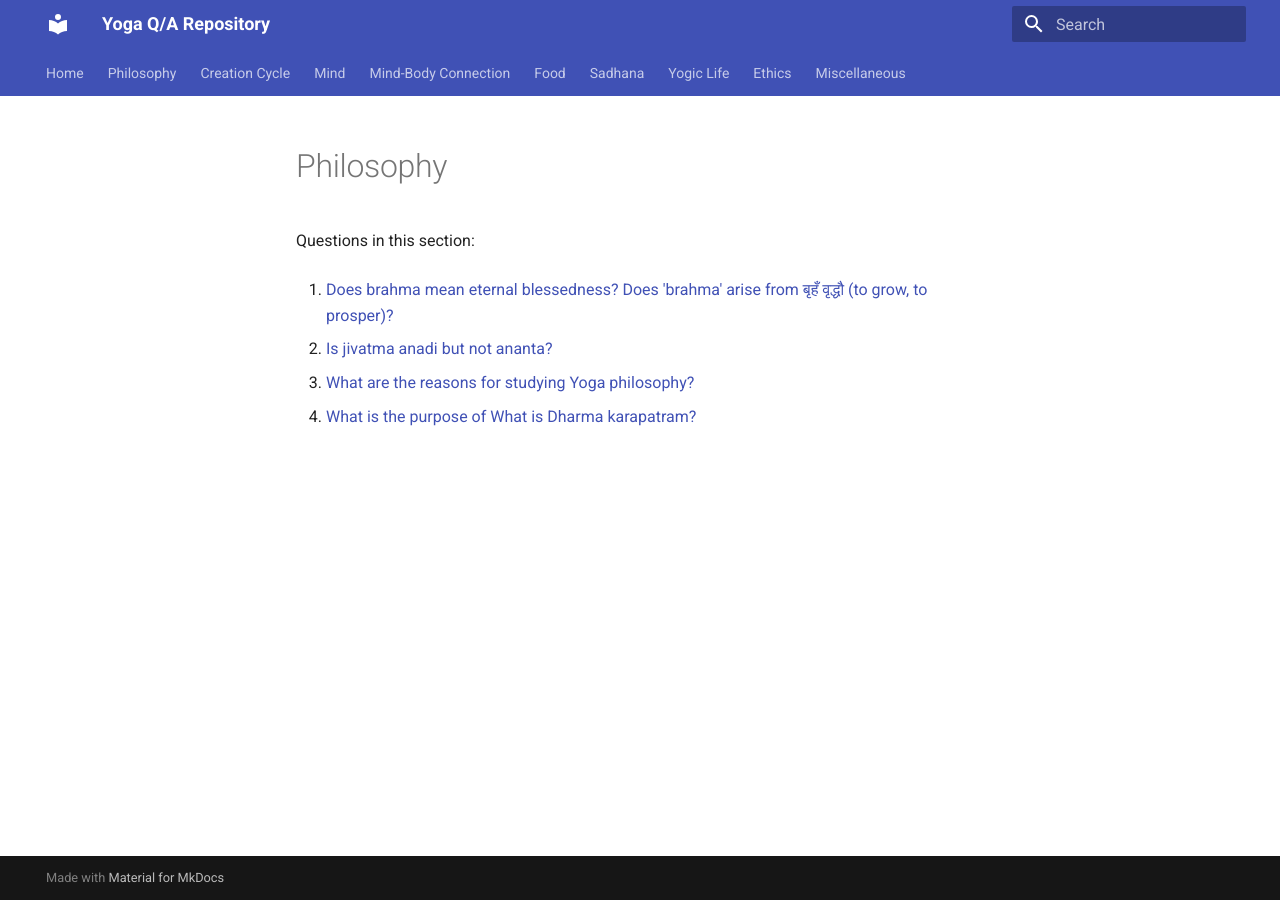
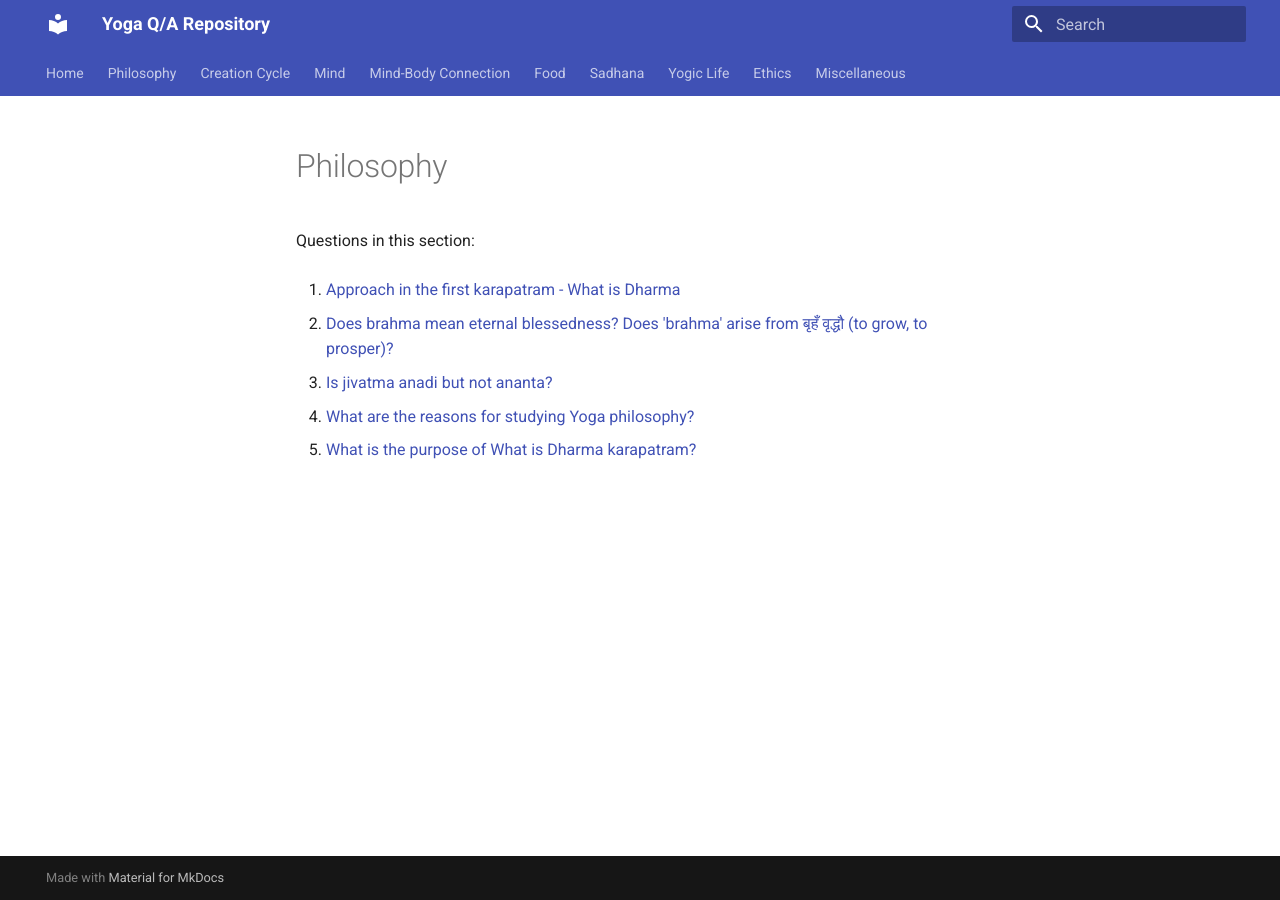
Before and after one commit to yogiclife/yoga-qa, an MkDocs documentation site: the page built from docs/philosophy/README.md, in a window 1280 px wide. Built offline with MkDocs 1.6.1 and Material for MkDocs 9.7.7, drawn with Linux system fonts in a browser that asks for light colours.

Commit message:
Update topic indices [skip ci]

```diff
--- a/docs/philosophy/README.md
+++ b/docs/philosophy/README.md
@@ -2,10 +2,12 @@
 
 Questions in this section:
 
-1. [Does brahma mean eternal blessedness? Does 'brahma' arise from बृहँ वृद्धौ (to grow, to prosper)?](does-brahma-mean-eternal-blessedness-does-brahma-arise-from-to-grow-to-prosper-20260628-113604.md)
+1. [Approach in the first karapatram - What is Dharma](approach-in-the-first-karapatram-what-is-dharma-20260629-072317.md)
 
-2. [Is jivatma anadi but not ananta?](is-jivatma-anadi-but-not-ananta-20260628-103314.md)
+2. [Does brahma mean eternal blessedness? Does 'brahma' arise from बृहँ वृद्धौ (to grow, to prosper)?](does-brahma-mean-eternal-blessedness-does-brahma-arise-from-to-grow-to-prosper-20260628-113604.md)
 
-3. [What are the reasons for studying Yoga philosophy?](what-are-the-reasons-for-studying-yoga-philosophy-20260628-103602.md)
+3. [Is jivatma anadi but not ananta?](is-jivatma-anadi-but-not-ananta-20260628-103314.md)
 
-4. [What is the purpose of What is Dharma karapatram?](what-is-the-purpose-of-what-is-dharma-karapatram-20260628-114256.md)
+4. [What are the reasons for studying Yoga philosophy?](what-are-the-reasons-for-studying-yoga-philosophy-20260628-103602.md)
+
+5. [What is the purpose of What is Dharma karapatram?](what-is-the-purpose-of-what-is-dharma-karapatram-20260628-114256.md)
```
